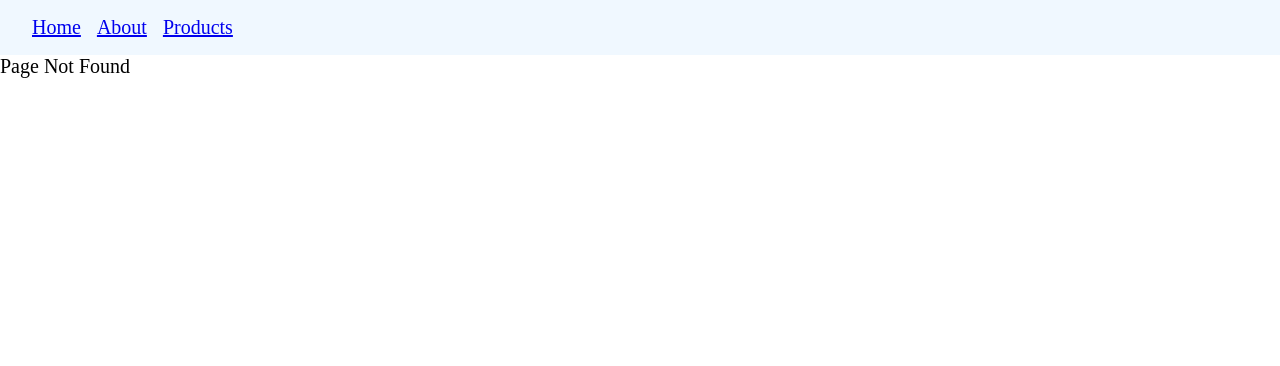
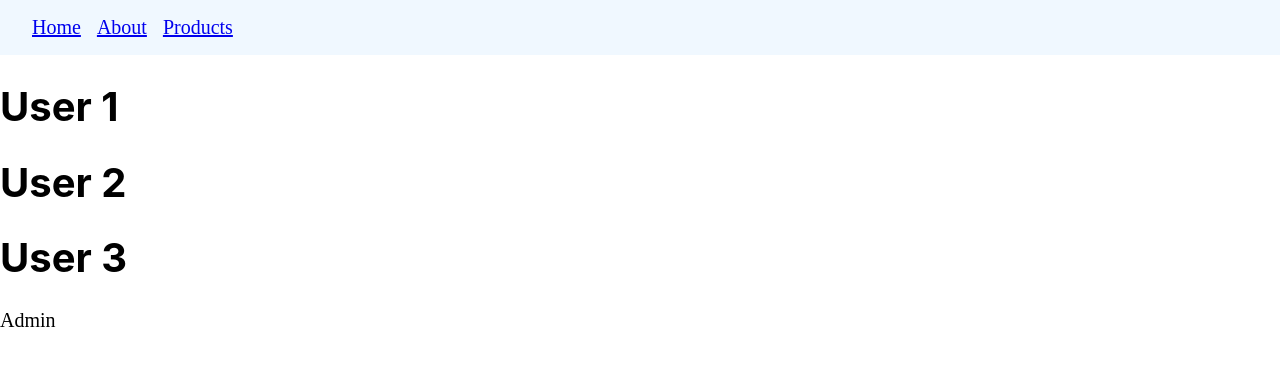
Before and after one commit to DarshVallur/React-Advanced, a React (Create React App) app: page /users/admin in a window 1280 px wide. Before the commit this address had no page. Shown: the top 366 px of the page. Built offline with nearby package versions, Linux system fonts and the light colour scheme.

Commit message:
Dynamic Router

```diff
--- a/src/App.js
+++ b/src/App.js
@@ -9,6 +9,8 @@
 import FeaturedProducts from './components/FeaturedProducts';
 import NewProducts from './components/NewProducts';
 import Users from './components/Users';
+import Admin from './components/Admin';
+import UserDetails from './components/UserDetails';
 
 function App() {
   return (
@@ -23,7 +25,10 @@
           <Route path="featured" element={<FeaturedProducts />} />
           <Route path="new" element={<NewProducts />} />
         </Route>
-        <Route path="users" element={<Users />}></Route>
+        <Route path="users" element={<Users />}>
+          <Route path=":userId" element={<UserDetails />} />
+          <Route path="admin" element={<Admin />} />
+        </Route>
         <Route path="*" element={<NoMatch />}></Route>
       </Routes>
     </>
--- /dev/null
+++ b/src/components/Admin.js
@@ -0,0 +1,7 @@
+import React from 'react';
+
+const Admin = () => {
+  return <div> Admin</div>;
+};
+
+export default Admin;
--- /dev/null
+++ b/src/components/UserDetails.js
@@ -0,0 +1,7 @@
+import React from 'react';
+
+function UserDetails() {
+  return <div>User Details</div>;
+}
+
+export default UserDetails;
--- a/src/components/Users.js
+++ b/src/components/Users.js
@@ -1,7 +1,15 @@
 import React from 'react';
+import { Outlet } from 'react-router-dom';
 
 const Users = () => {
-  return <div>List of Users</div>;
+  return (
+    <div>
+      <h1>User 1</h1>
+      <h1>User 2</h1>
+      <h1>User 3</h1>
+      <Outlet />
+    </div>
+  );
 };
 
 export default Users;
```
